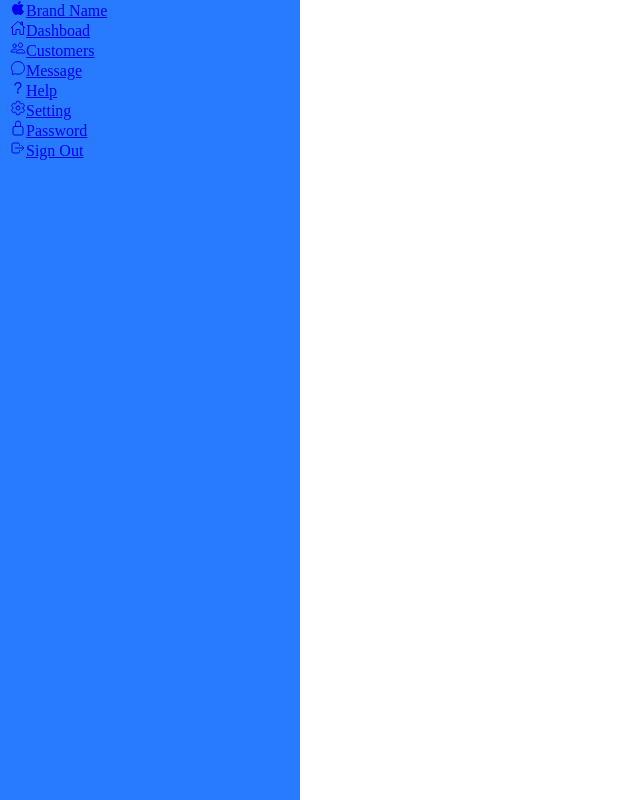
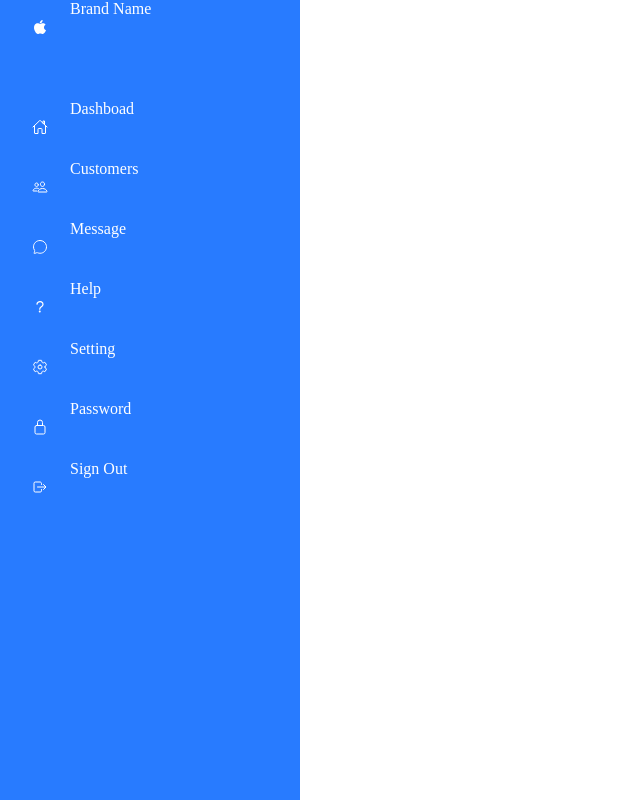
Before and after one commit to AGRAHARI07/Dashboard-React, a React (Create React App) app: page / in a window 1280 px wide. Shown: the whole page, without its empty margins (0-640 px from the left). Built offline with nearby package versions, Linux system fonts and the light colour scheme.

Commit message:
Add css to navigation bar

```diff
--- a/src/index.css
+++ b/src/index.css
@@ -47,3 +47,34 @@ body {
   width: 200%;
   list-style: none;
 }
+
+.navigation ul li:hover {
+  background: var(--white)
+}
+
+.navigation ul li:nth-child(1) {
+  margin-bottom: 40px;
+  pointer-events: none;
+}
+
+.navigation ul li a {
+  position: relative;
+  display: block;
+  width: 100%;
+  display: flex;
+  text-decoration: none;
+  color: var(--white);
+}
+
+.navigation ul li:hover a {
+  color: var(--blue)
+}
+
+.navigation ul li a .icon {
+  position: relative;
+  display: block;
+  min-width:  60px;
+  height: 60px;
+  line-height:  60px;
+  text-align: center;
+}
```
